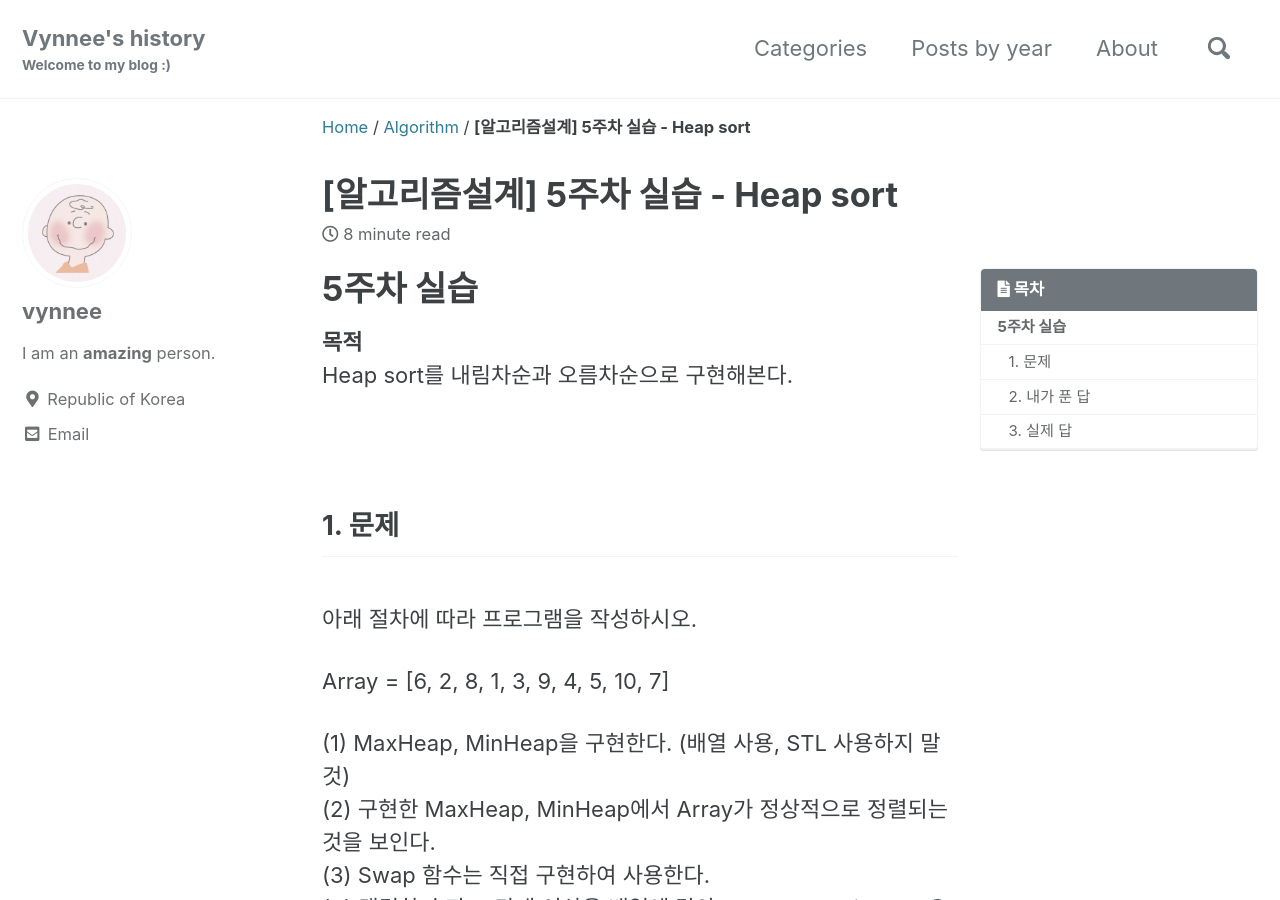
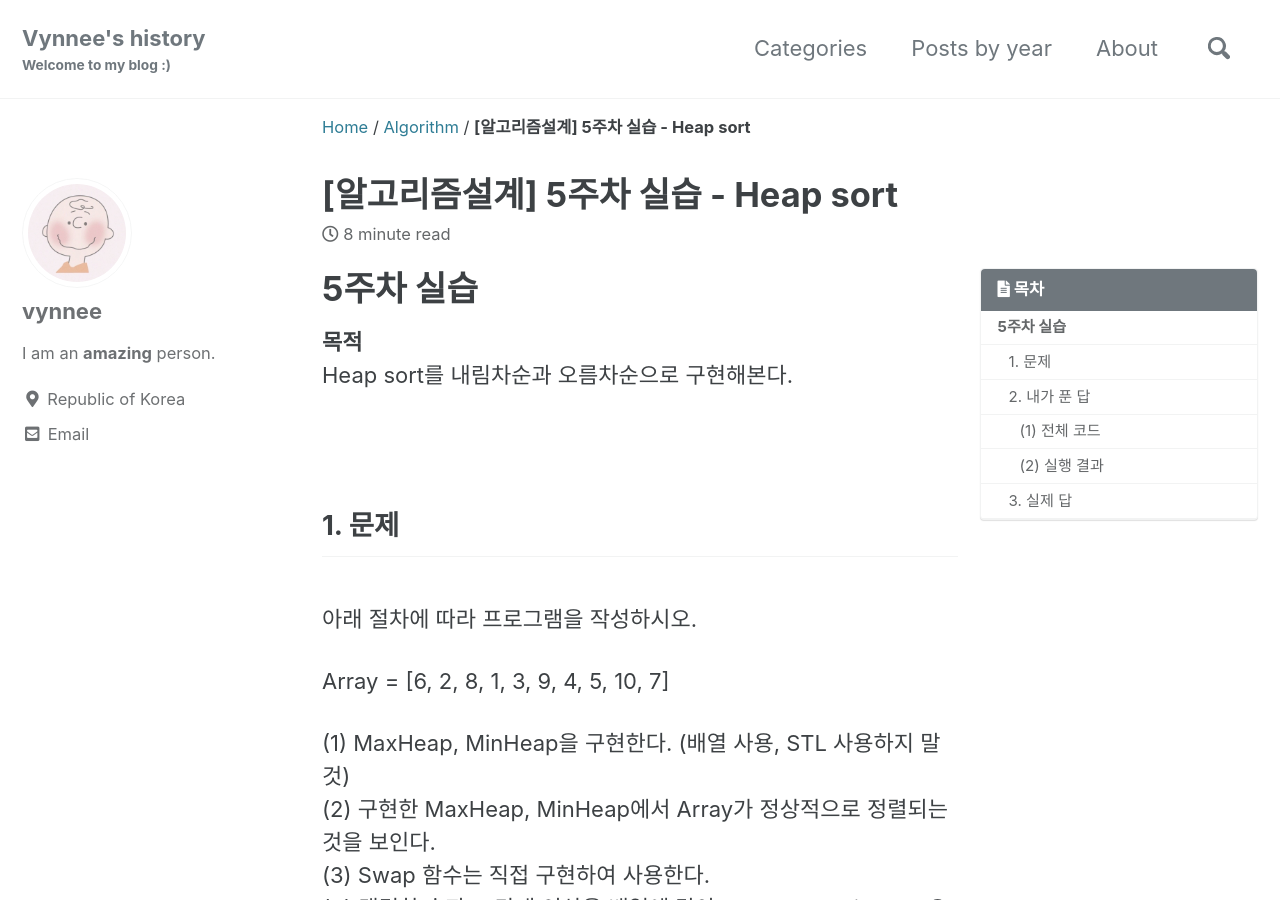
Before and after one commit to vynnee/vynnee.github.io, a Jekyll site: the page built from _posts/2021-01/algorithm/2021-03-31-alg05.md, in a window 1280 px wide and 900 px high. Built offline with Jekyll 4.4.1, drawn with Linux system fonts in a browser that asks for light colours; cached includes are drawn as plain includes; comment, search, counter and statistics services are not loaded.

Commit message:
[2021-03-31] post modify

````diff
--- a/_posts/2021-01/algorithm/2021-03-31-alg05.md
+++ b/_posts/2021-01/algorithm/2021-03-31-alg05.md
@@ -38,7 +38,7 @@
 
 ## 2. 내가 푼 답
 
-**(1) 전체 코드**
+### (1) 전체 코드
 a) MaxHeap (10개의 숫자만 배열)
 ```c
 #include<stdio.h>
@@ -517,7 +517,7 @@
 }
 ```
 
-**(2) 실행 결과**
+### (2) 실행 결과
 a)
 ```
 Before : 6 2 8 1 3 9 4 5 10 7
````
